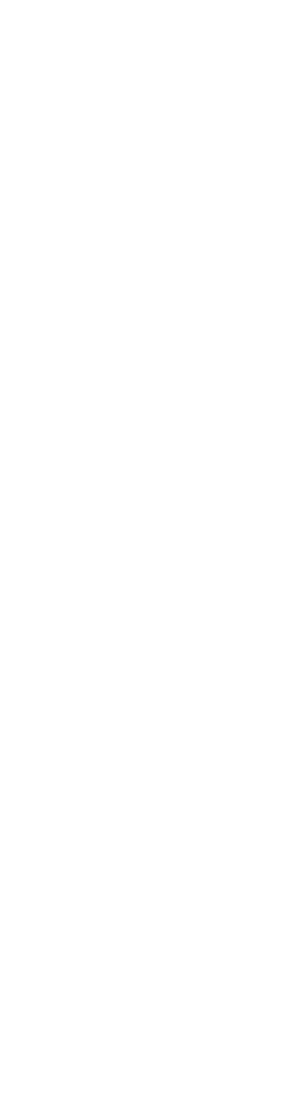
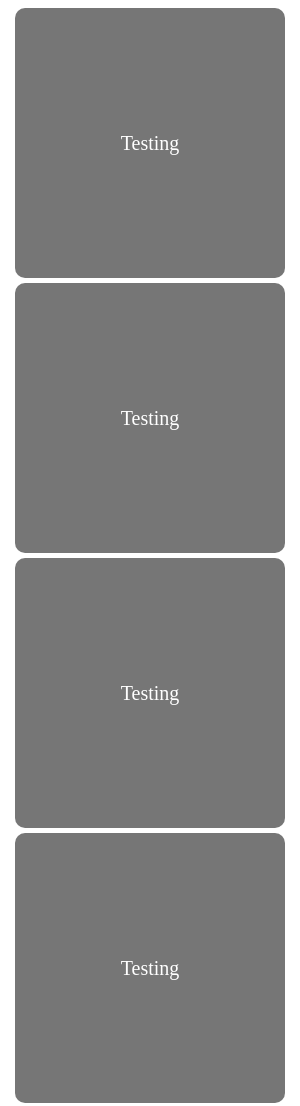
Before and after one commit to HowToCodeDE/ControlX, an Electron app: page www/html/index.html in a window 300 px wide. Before the commit the page ends 844 px from the top, so only its background shows below. Drawn offline with Linux system fonts and the light colour scheme; files whose address does not match are found by name.

Commit message:
Multiple changes
- Moved assets to the right folder
- Prepared UI design

```diff
--- a/main.js
+++ b/main.js
@@ -41,12 +41,13 @@ app.whenReady().then(() => {
   mainWindow = new BrowserWindow({
     width: 100,
     height: height,
-    transparent:true,
-    resizable: false,
+    transparent: true,
+    frame: false,
     alwaysOnTop: true
   });
   mainWindow.setMinimizable(false);
   mainWindow.setAlwaysOnTop(true, 'pop-up-menu');
+  mainWindow.setPosition(width - 100, 0);
   mainWindow.loadURL('http://localhost:8080');
 });
 
--- /dev/null
+++ b/www/assets/css/style.css
@@ -0,0 +1,19 @@
+.button {
+    margin: auto;
+    margin-bottom: 5px;
+    padding: auto;
+    display: flex;
+    align-self: center;
+    align-items: center;
+    justify-content: center;
+    background-color: rgba(27, 27, 27, 0.6);
+    color: white;
+    font-size: 20px;
+    border-radius: 10px;
+    height: 90vw;
+    width: 90vw;
+}
+
+.button:hover {
+    background-color: rgba(27, 27, 27, 0.9);
+}
--- a/www/html/index.html
+++ b/www/html/index.html
@@ -6,8 +6,20 @@
     <meta name="viewport" content="width=device-width, initial-scale=1.0">
     <title>ControlX</title>
     <script src="/assets/js/controlx.js"></script>
+    <link rel="stylesheet" href="/assets/css/style.css">
 </head>
 <body>
-
+    <div class="button" id="testbutton-1">
+        Testing
+    </div>
+    <div class="button" id="testbutton-2">
+        Testing
+    </div>
+    <div class="button" id="testbutton-3">
+        Testing
+    </div>
+    <div class="button" id="testbutton-3">
+        Testing
+    </div>
 </body>
 </html>
```
Also changed, not shown: www/assets/js/controlx.js (added).
